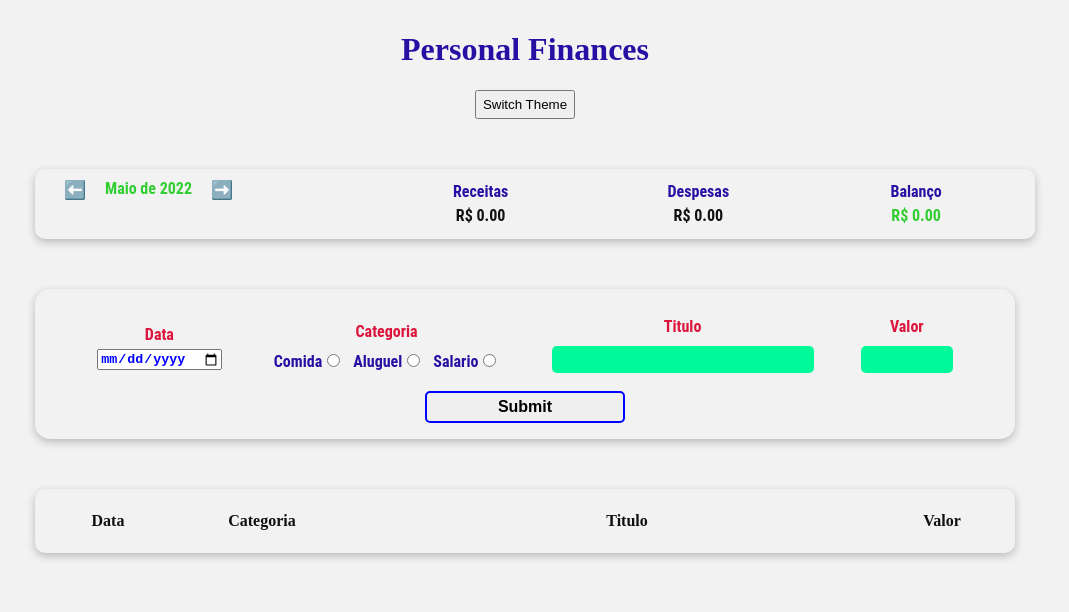
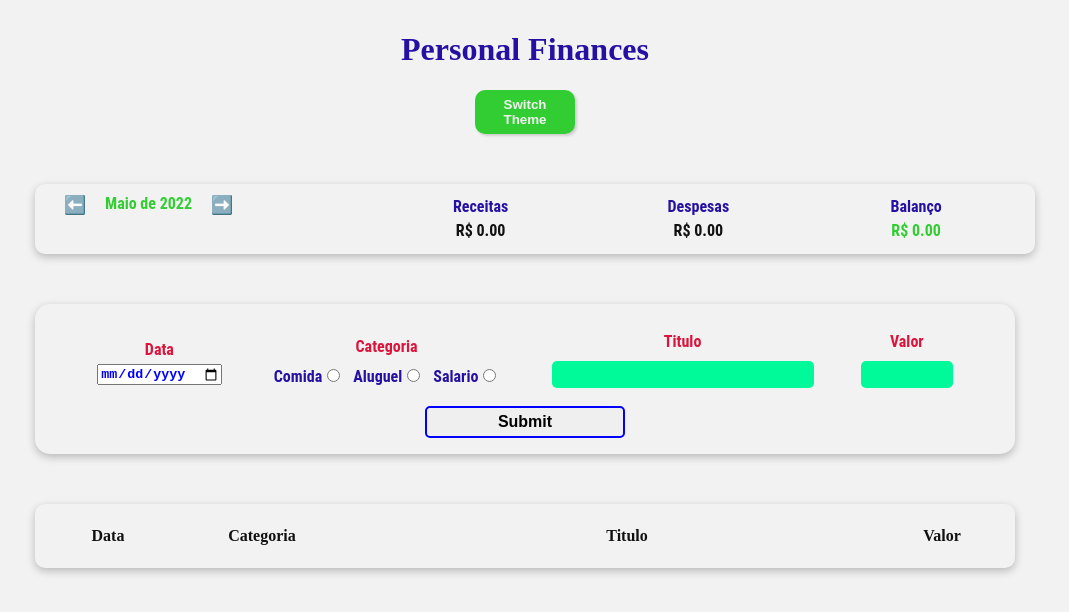
Before and after one commit to santosfk/personal-finances, a React (Vite) app: page / in a window 1280 px wide. Shown: the top 612 px of the page, without its empty margins (115-1184 px from the left). Built offline with nearby package versions, Linux system fonts and the light colour scheme.

Commit message:
creantng style of button switch theme

```diff
--- a/src/app.styles.ts
+++ b/src/app.styles.ts
@@ -22,4 +22,17 @@ export const SwitchTheme = styled.button`
   padding: 5px;
   position: relative;
   margin: auto;
+  background-color: var(--green);
+  color: ${({ theme }) => theme.COLOR.BACKGROUND};
+  border: none;
+  outline: none;
+  padding: 7px;
+  border-radius: 10px;
+  box-shadow: rgba(0, 0, 0, 0.15) 1.95px 1.95px 2.6px;
+  font-weight: bold;
+  transition: 0.5s;
+  :hover {
+    background-color: var(--red);
+    color: ${({ theme }) => theme.COLOR.TEXT};
+  }
 `;
```
